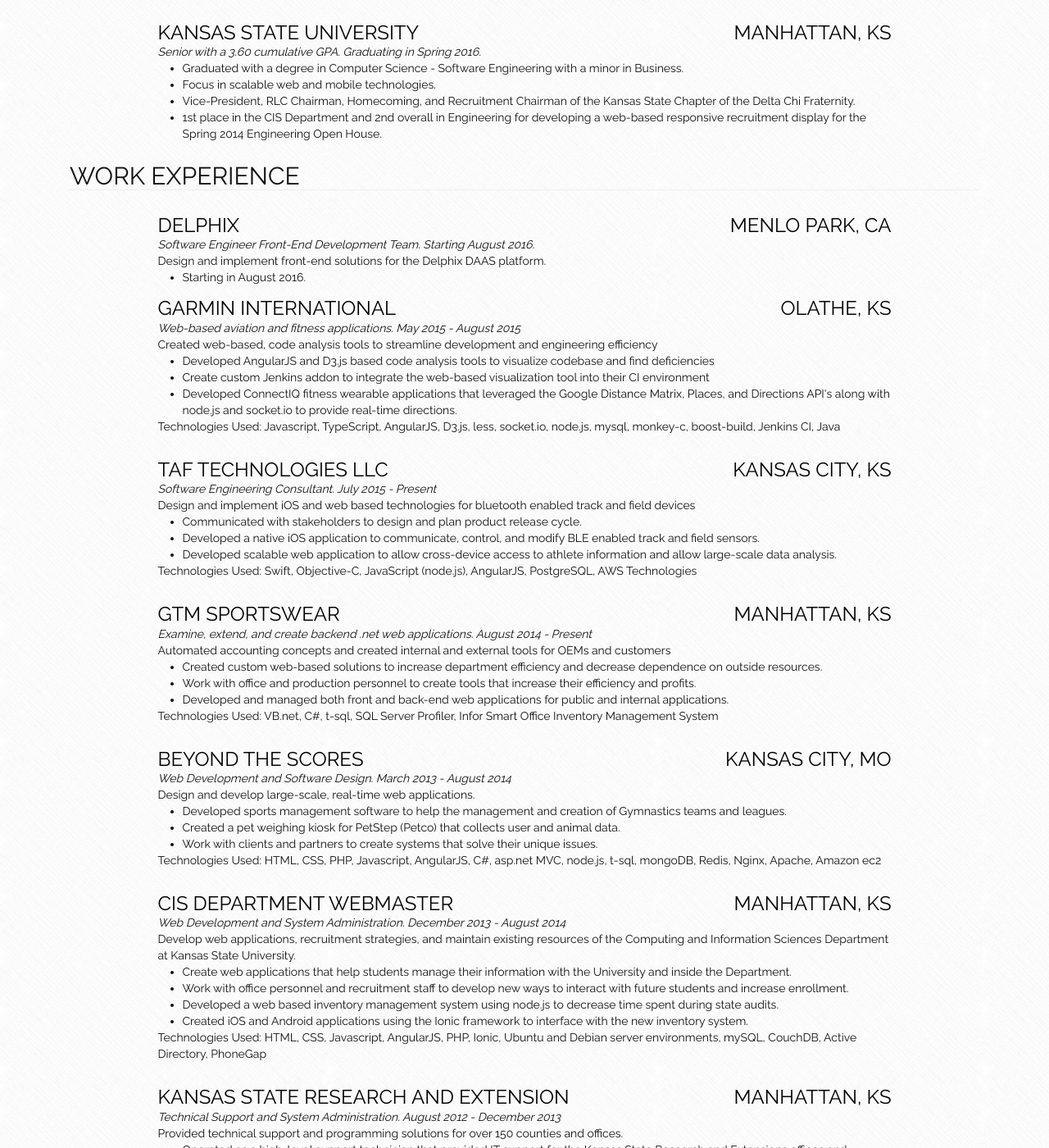
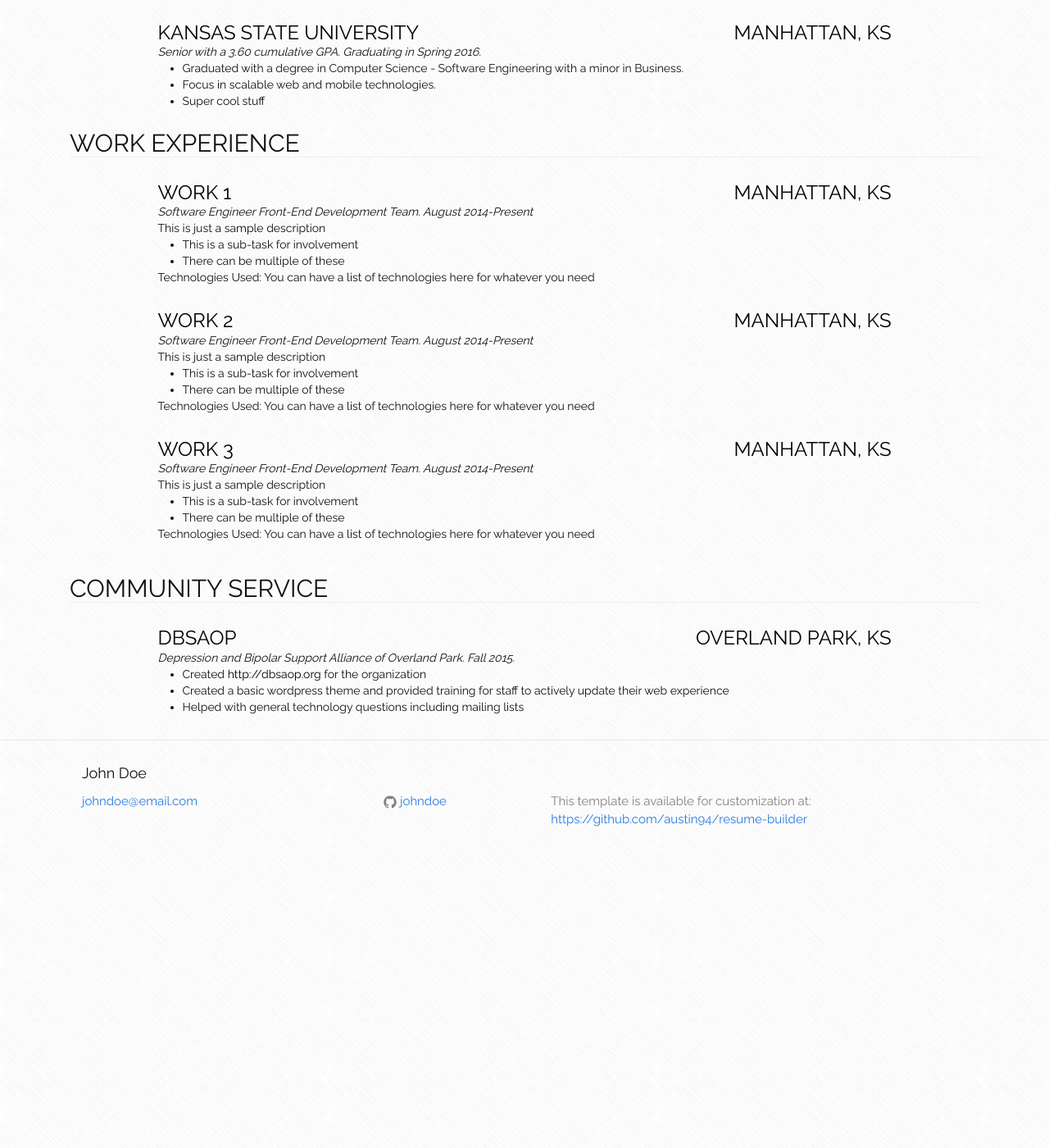
Before and after one commit to trevorbroz/resume-builder, a Jekyll site: the page built from index.html, in a window 1280 px wide and 1400 px high, scrolled down 278 px. Shown: the whole window at 82% size. Built offline with Jekyll 4.4.1, drawn with Linux system fonts in a browser that asks for light colours; after the commit the page ends 1348 px from its top, so only the background shows below that; some of the changed text lies outside the part shown.

Commit message:
Removed personal info to make the resume easier to customize

```diff
--- a/_config.yml
+++ b/_config.yml
@@ -6,13 +6,13 @@
 # 'jekyll serve'. If you change this file, please restart the server process.
 
 # Site settings
-title: Austin Green
-email: austingreenkansas@gmail.com
+title: John Doe
+email: johndoe@email.com
 description: >
   This template is available for customization at:
     <a href="https://github.com/austin94/resume-builder">
     https://github.com/austin94/resume-builder</a>
 baseurl: ""
 url:
-github_username:  austin94
+github_username:  johndoe
 markdown: kramdown
--- a/_data/information.json
+++ b/_data/information.json
@@ -1,15 +1,18 @@
 {
   "introduction": {
-    "name": "Austin Green",
-    "description": "I am currently a Senior at Kansas State University. I will be graduation in the Spring of 2016 with a Bachelors of Engineering in Software Engineering with a minor in Business. I enjoy finding unique solutions to common problems with an emphasis on scalable web and mobile.",
+    "name": "John Doe",
+    "description": "This is a mobile-friendly, jekyll-based resume template
+      that will allow you to create, customize, and host a resume online.
+      For more information view the README at
+      <a href='https://github.com/austin94/resume-builder'>https://github.com/austin94/resume-builder</a>.",
     "links": [
       {
-        "text": "austingreenkansas@gmail.com",
-        "url": "mailto:austingreenkansas@gmail.com"
+        "text": "johndoe@email.com",
+        "url": "johndoe@email.com"
       },
       {
-        "text": "https://github.com/austin94",
-        "url": "https://github.com/austin94"
+        "text": "https://github.com/johndoe",
+        "url": "https://github.com/johndoe"
       }
     ]
   },
@@ -31,10 +34,7 @@
               "description": "Focus in scalable web and mobile technologies."
             },
             {
-              "description": "Vice-President, RLC Chairman, Homecoming, and Recruitment Chairman of the Kansas State Chapter of the Delta Chi Fraternity."
-            },
-            {
-              "description": "1st place in the CIS Department and 2nd overall in Engineering for developing a web-based responsive recruitment display for the Spring 2014 Engineering Open House."
+              "description": "Super cool stuff"
             }
           ]
         }
@@ -44,133 +44,52 @@
       "name": "Work Experience",
       "experiences": [
             {
-            "name": "Delphix",
-            "url": "http://www.delphix.com",
-            "location": "Menlo Park, CA",
-            "subText": "Software Engineer Front-End Development Team.  Starting August 2016.",
-            "description": "Design and implement front-end solutions for the Delphix DAAS platform.",
+              "name": "Work 1",
+              "url": "http://google.com",
+              "location": "Manhattan, KS",
+              "subText": "Software Engineer Front-End Development Team.  August 2014-Present",
+              "description": "This is just a sample description",
               "involvement": [
                 {
-                "description": "Starting in August 2016."
-              }
-            ]
+                  "description": "This is a sub-task for involvement"
                 },
                 {
-            "name": "Garmin International",
-            "url": "http://www.garmin.com/en-US",
-            "location": "Olathe, KS",
-            "subText": "Web-based aviation and fitness applications. May 2015 - August 2015",
-            "description": "Created web-based, code analysis tools to streamline development and engineering efficiency",
+                  "description": "There can be multiple of these"
+                }
+              ],
+              "technologies": "You can have a list of technologies here for whatever you need"
+            },
+            {
+              "name": "Work 2",
+              "url": "http://google.com",
+              "location": "Manhattan, KS",
+              "subText": "Software Engineer Front-End Development Team.  August 2014-Present",
+              "description": "This is just a sample description",
               "involvement": [
                 {
-                "description": "Developed AngularJS and D3.js based code analysis tools to visualize codebase and find deficiencies"
+                  "description": "This is a sub-task for involvement"
                 },
                 {
-                "description": "Create custom Jenkins addon to integrate the web-based visualization tool into their CI environment"
+                  "description": "There can be multiple of these"
+                }
+              ],
+              "technologies": "You can have a list of technologies here for whatever you need"
             },
             {
-                "description": "Developed ConnectIQ fitness wearable applications that leveraged the Google Distance Matrix, Places, and Directions API's along with node.js and socket.io to provide real-time directions."
+              "name": "Work 3",
+              "url": "http://google.com",
+              "location": "Manhattan, KS",
+              "subText": "Software Engineer Front-End Development Team.  August 2014-Present",
+              "description": "This is just a sample description",
+              "involvement": [
+                {
+                  "description": "This is a sub-task for involvement"
+                },
+                {
+                  "description": "There can be multiple of these"
                 }
               ],
-            "technologies": "Javascript, TypeScript, AngularJS, D3.js, less, socket.io, node.js, mysql, monkey-c, boost-build, Jenkins CI, Java"
-          },
-          {
-            "name": "TAF Technologies LLC",
-            "url": "https://vaultunited.com/",
-            "location": "Kansas City, KS",
-            "subText": "Software Engineering Consultant. July 2015 - Present",
-            "description": "Design and implement iOS and web based technologies for bluetooth enabled track and field devices",
-            "involvement": [
-              {
-                "description": "Communicated with stakeholders to design and plan product release cycle."
-              },
-              {
-                "description": "Developed a native iOS application to communicate, control, and modify BLE enabled track and field sensors."
-              },
-              {
-                "description": "Developed scalable web application to allow cross-device access to athlete information and allow large-scale data analysis."
-              }
-            ],
-            "technologies": "Swift, Objective-C, JavaScript (node.js), AngularJS, PostgreSQL, AWS Technologies"
-          },
-          {
-            "name": "GTM Sportswear",
-            "url": "http://gtmsportswear.com/",
-            "location": "Manhattan, KS",
-            "subText": "Examine, extend, and create backend .net web applications. August 2014 - Present",
-            "description": "Automated accounting concepts and created internal and external tools for OEMs and customers",
-            "involvement": [
-              {
-                "description": "Created custom web-based solutions to increase department efficiency and decrease dependence on outside resources."
-              },
-              {
-                "description": "Work with office and production personnel to create tools that increase their efficiency and profits."
-              },
-              {
-                "description": "Developed and managed both front and back-end web applications for public and internal applications."
-              }
-            ],
-            "technologies": "VB.net, C#, t-sql, SQL Server Profiler, Infor Smart Office Inventory Management System"
-          },
-          {
-            "name": "Beyond the Scores",
-            "url": "https://www.beyondthescores.com/public/",
-            "location": "Kansas City, MO",
-            "subText": "Web Development and Software Design. March 2013 - August 2014",
-            "description": "Design and develop large-scale, real-time web applications.",
-            "involvement": [
-              {
-                "description": "Developed sports management software to help the management and creation of Gymnastics teams and leagues."
-              },
-              {
-                "description": "Created a pet weighing kiosk for PetStep (Petco) that collects user and animal data."
-              },
-              {
-                "description": "Work with clients and partners to create systems that solve their unique issues."
-              }
-            ],
-            "technologies": "HTML, CSS, PHP, Javascript, AngularJS, C#, asp.net MVC, node.js, t-sql, mongoDB, Redis, Nginx, Apache, Amazon ec2"
-          },
-          {
-            "name": "CIS Department Webmaster",
-            "url": "http://cis.ksu.edu/",
-            "location": "Manhattan, KS",
-            "subText": "Web Development and System Administration. December 2013 - August 2014",
-            "description": "Develop web applications, recruitment strategies, and maintain existing resources of the Computing and Information Sciences Department at Kansas State University.",
-            "involvement": [
-              {
-                "description": "Create web applications that help students manage their information with the University and inside the Department."
-              },
-              {
-                "description": "Work with office personnel and recruitment staff to develop new ways to interact with future students and increase enrollment."
-              },
-              {
-                "description": "Developed a web based inventory management system using node.js to decrease time spent during state audits."
-              },
-              {
-                "description": "Created iOS and Android applications using the Ionic framework to interface with the new inventory system."
-              }
-            ],
-            "technologies": "HTML, CSS, Javascript, AngularJS, PHP, Ionic, Ubuntu and Debian server environments, mySQL, CouchDB, Active Directory, PhoneGap"
-          },
-          {
-            "name": "Kansas State Research and Extension",
-            "url": "http://www.ksre.k-state.edu/",
-            "location": "Manhattan, KS",
-            "subText": "Technical Support and System Administration. August 2012 - December 2013",
-            "description": "Provided technical support and programming solutions for over 150 counties and offices.",
-            "involvement": [
-              {
-                "description": "Operated as a high-level support technician that provided IT support for the Kansas State Research and Extensions offices and University Printing."
-              },
-              {
-                "description": "Was able to reduce ticket completion time by 40% by creating and implementing new strategies for local and remote technicians to respond to issues."
-              },
-              {
-                "description": "Automated software deployment for new machines to decrease completion times from 2.5 hours to 30 minutes."
-              }
-            ],
-            "technologies": "Active Directory, Windows AIK, Python"
+              "technologies": "You can have a list of technologies here for whatever you need"
             }
           ]
     },
--- a/index.html
+++ b/index.html
@@ -8,7 +8,7 @@
     <!-- Introduction -->
     <div class="row">
         <div class="col-sm-3 text-center">
-            <img src="/images/profile.png" class="img-circle resume-avatar"/>
+            <img src="/images/profile.jpeg" class="img-circle resume-avatar"/>
         </div>
         <div class="col-sm-9">
             <h2>{{ site.data.information.introduction.name }}</h2>
```
Also changed, not shown: README.md, images/profile.jpeg (added), images/profile.png (deleted), 4 other files. Lines whose indentation alone changed are shown as unchanged.
